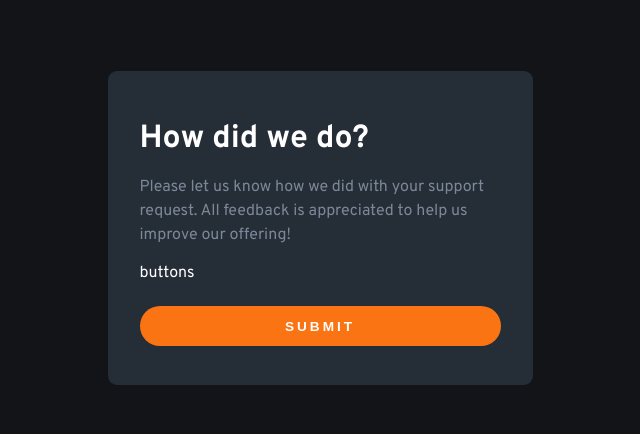
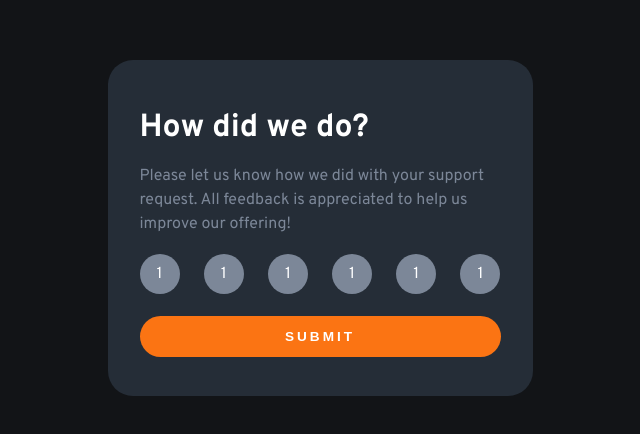
Before and after one commit to GrzegorzPacewicz/rating, a React (Vite) app: page / in a window 1280 px wide. Shown: the part 172-606 px from the top of the page, without its empty margins (320-960 px from the left). Built offline with nearby package versions, Linux system fonts and the light colour scheme.

Commit message:
Form label added

```diff
--- a/src/components/Form/Form.jsx
+++ b/src/components/Form/Form.jsx
@@ -9,7 +9,14 @@ export function Form() {
         appreciated to help us improve our offering!
       </p>
       <form className={styles.form__container}>
-        <div className={styles.labels__container}>buttons</div>
+        <div className={styles.labels__container}>
+          <label className={styles.label}>1</label>
+          <label className={styles.label}>1</label>{" "}
+          <label className={styles.label}>1</label>{" "}
+          <label className={styles.label}>1</label>{" "}
+          <label className={styles.label}>1</label>{" "}
+          <label className={styles.label}>1</label>{" "}
+        </div>
         <button className={styles.form__btn}>Submit</button>
       </form>
     </div>
--- a/src/components/Form/Form.module.css
+++ b/src/components/Form/Form.module.css
@@ -2,7 +2,7 @@
     margin: 0 1.5em;
     background-color: var(--neutral-dark-blue);
     padding: 2em;
-    border-radius: 9px;
+    border-radius: 25px;
     width: 425px;
 }
 
@@ -24,6 +24,34 @@
 .labels__container {
     margin: 1em 0;
     display: flex;
+    justify-content: space-between;
+}
+
+.label {
+    background-color: var(--neutral-medium-grey);
+    padding: 1.25rem;
+    border-radius: 100%;
+    width: 15px;
+    height: 15px;
+    font-size: 1rem;
+    font-family: inherit;
+    text-align: center;
+    display: flex;
+    align-items: center;
+    justify-content: center;
+    margin-top: .1em;
+    cursor: pointer;
+}
+
+.label:hover {
+    color: var(--neutral-white);
+    background-color: var(--neutral-light-grey);
+}
+
+.selected,
+.selected:hover {
+    background-color: var(--primary-orange);
+    color: var(--neutral-white)
 }
 
 .form__btn {
```
